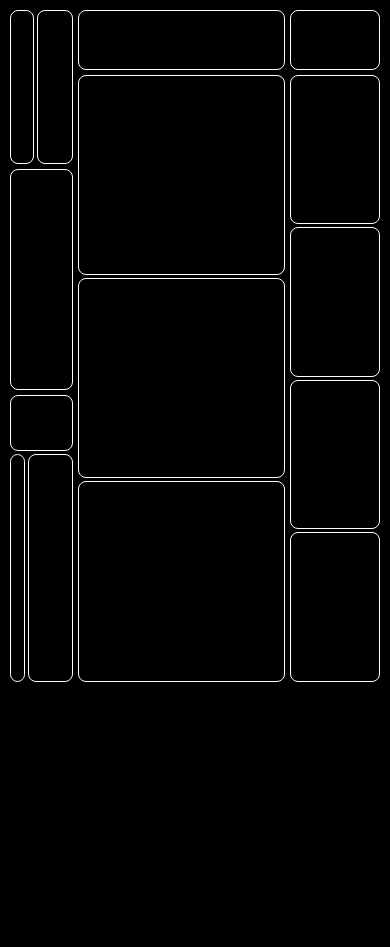
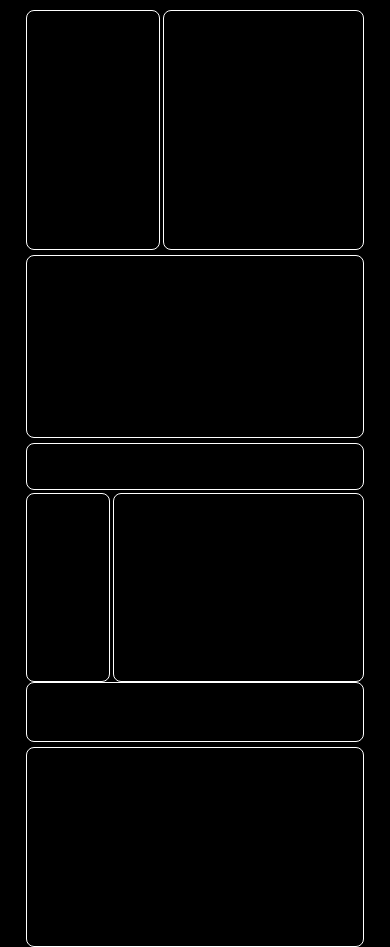
Before and after one commit to dofiki/portfolio-template, a plain HTML site: page index.html in a window 390 px wide. Shown: the top 947 px of the page. Before the commit the page ends 844 px from the top, so only its background shows below. Drawn offline with Linux system fonts and the light colour scheme.

Commit message:
added breakpoint for mobile device

```diff
--- a/stylesheet.css
+++ b/stylesheet.css
@@ -130,3 +130,33 @@ body{
     border-radius: 0.5rem;
 
 }
+
+/*for mobile device*/
+@media only screen and (max-width: 900px){
+
+    body{
+    display: block;
+
+    }
+
+    .left{
+    margin-left: 1rem;
+    margin-right: 1rem;
+
+    }
+
+    .topLeft{
+        height: 15rem;
+    }
+
+    .mid{
+        margin-left: 1rem;
+        margin-right: 1rem;
+    }
+
+    .right{
+        margin-left: 1rem;
+        margin-right: 1rem;
+    }
+
+}
```
